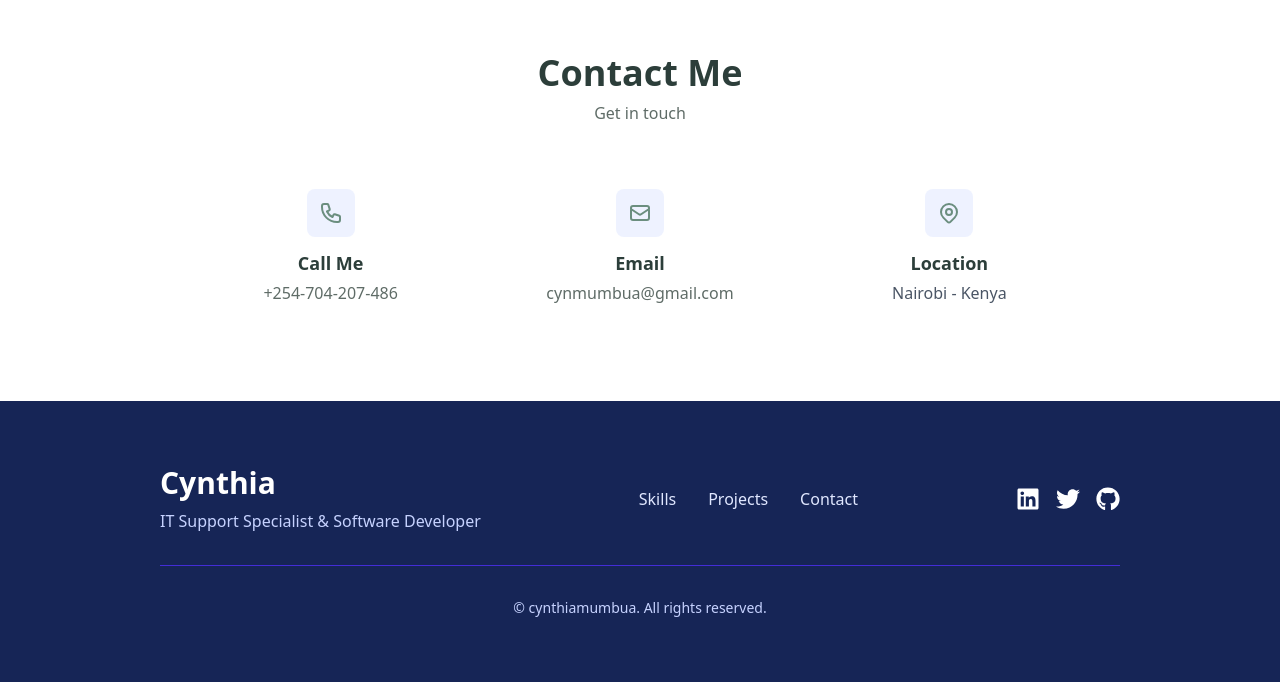
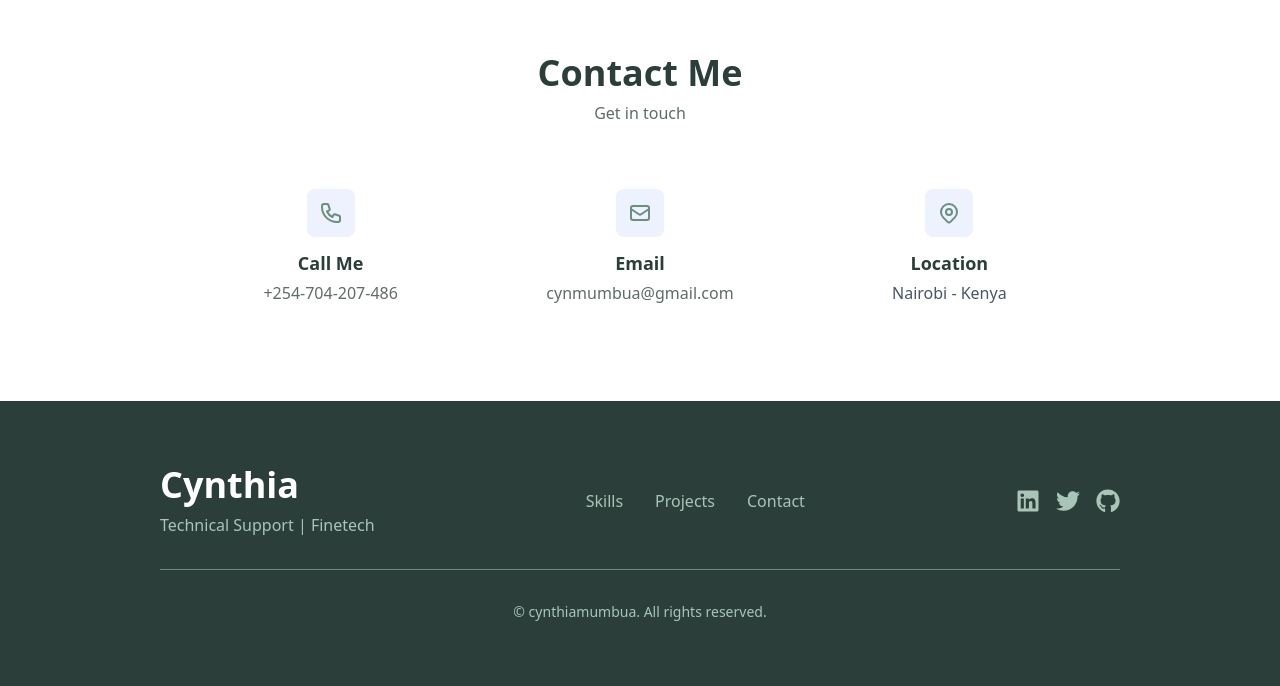
Before and after one commit to Mwandii/cynthia-personal-website, a React (Vite) app: page / in a window 1280 px wide. Shown: the part 1981-2667 px from the top of the page. Built offline with nearby package versions, Linux system fonts and the light colour scheme.

Commit message:
enhance style in footer

```diff
--- a/src/components/Footer.jsx
+++ b/src/components/Footer.jsx
@@ -2,33 +2,33 @@
 
 function Footer() {
   return (
-    <footer className="bg-blue-950 text-white py-12 md:py-16">
+    <footer className="bg-[#2C3E3A] text-white py-12 md:py-16">
       <div className="max-w-6xl mx-auto px-6 md:px-12 lg:px-24">
         {/* Main Footer Content */}
         <div className="flex flex-col md:flex-row justify-between items-center gap-8 mb-8">
           {/* Left - Name and Title */}
           <div className="text-center md:text-left">
-            <h2 className="text-2xl md:text-3xl font-bold mb-2">Cynthia</h2>
-            <p className="text-indigo-200">IT Support Specialist & Software Developer</p>
+            <h2 className="text-2xl md:text-4xl text-white font-bold mb-2">Cynthia</h2>
+            <p className="text-[#A8C5B8]">Technical Support | Finetech</p>
           </div>
 
           {/* Center - Navigation Links */}
           <nav className="flex flex-wrap justify-center gap-6 md:gap-8">
             <a
               href="#skills"
-              className="text-indigo-100 hover:text-white transition-colors"
+              className="text-[#A8C5B8] hover:text-white transition-colors"
             >
               Skills
             </a>
             <a
               href="#projects"
-              className="text-indigo-100 hover:text-white transition-colors"
+              className="text-[#A8C5B8] hover:text-white transition-colors"
             >
               Projects
             </a>
             <a
               href="#contact"
-              className="text-indigo-100 hover:text-white transition-colors"
+              className="text-[#A8C5B8] hover:text-white transition-colors"
             >
               Contact
             </a>
@@ -40,7 +40,7 @@ function Footer() {
               href="https://www.linkedin.com/in/cynthia-muinde/"
               target="_blank"
               rel="noreferrer"
-              className="hover:text-indigo-300 transition-colors"
+              className="text-[#A8C5B8] hover:text-white transition-colors"
               aria-label="LinkedIn"
             >
               <FaLinkedin />
@@ -49,7 +49,7 @@ function Footer() {
               href="https://x.com/CyntiaMumbua"
               target="_blank"
               rel="noreferrer"
-              className="hover:text-indigo-300 transition-colors"
+              className="text-[#A8C5B8] hover:text-white transition-colors"
               aria-label="Twitter"
             >
               <FaTwitter />
@@ -58,7 +58,7 @@ function Footer() {
               href="https://github.com/cynmumbua"
               target="_blank"
               rel="noreferrer"
-              className="hover:text-indigo-300 transition-colors"
+              className="text-[#A8C5B8] hover:text-white transition-colors"
               aria-label="GitHub"
             >
               <FaGithub />
@@ -67,8 +67,8 @@ function Footer() {
         </div>
 
         {/* Bottom - Copyright */}
-        <div className="text-center pt-8 border-t border-indigo-700">
-          <p className="text-indigo-200 text-sm">
+        <div className="text-center pt-8 border-t border-[#6B8E7F]">
+          <p className="text-[#A8C5B8] text-sm">
             © cynthiamumbua. All rights reserved.
           </p>
         </div>
```
